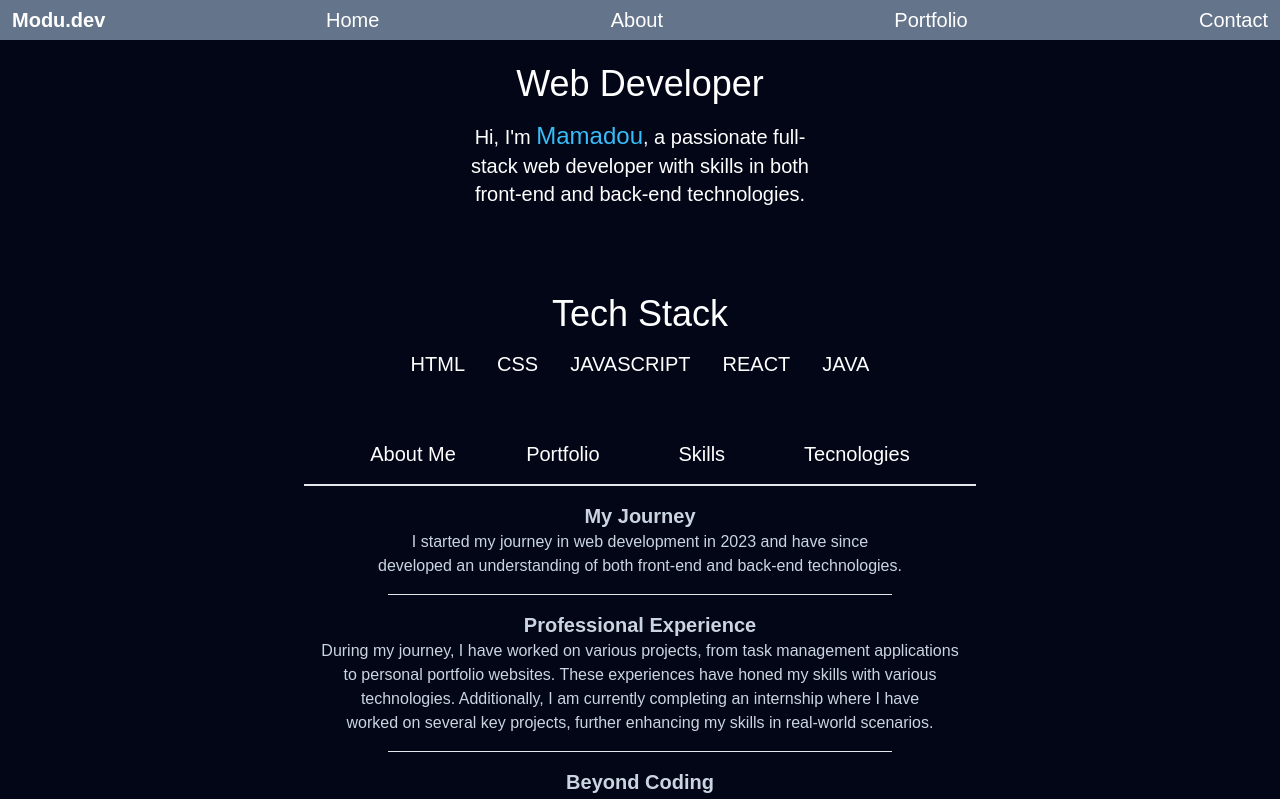
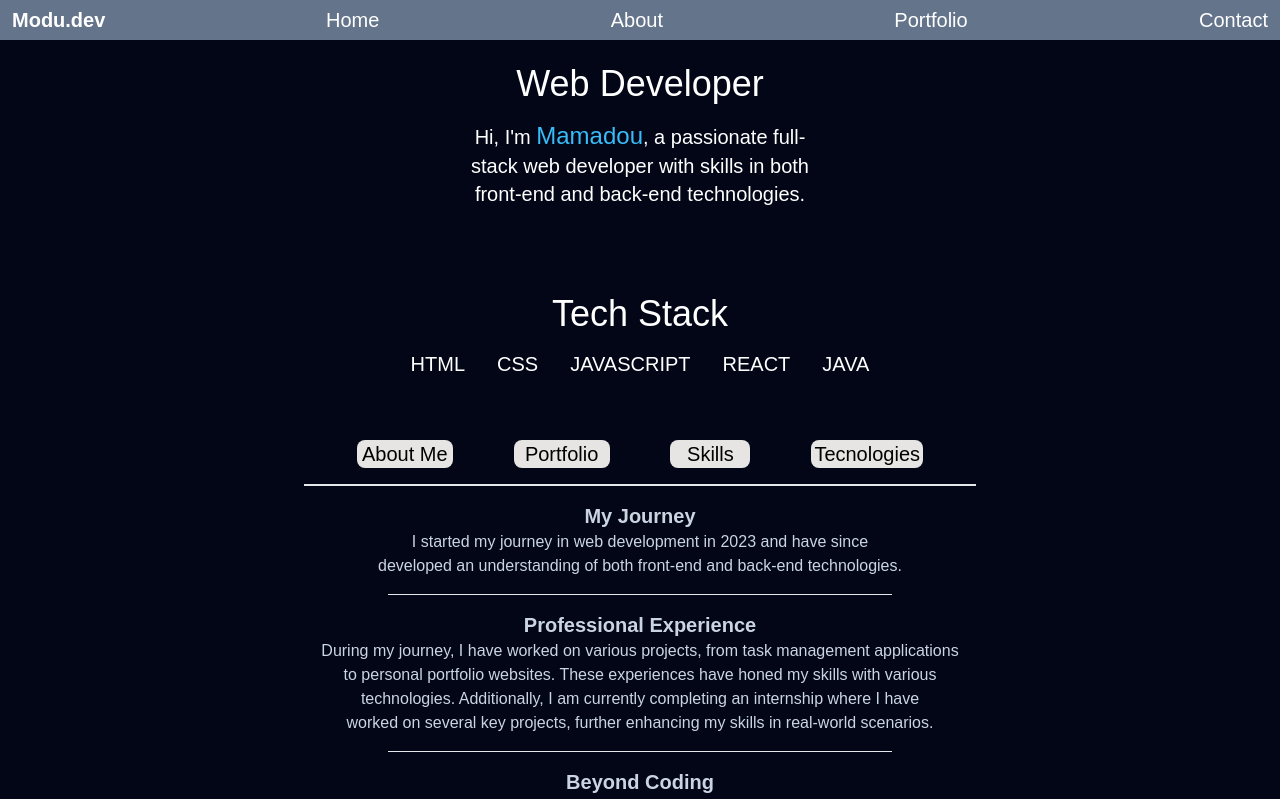
Before and after one commit to Mamadou-mbaye/porfolio-react, a React (Create React App) app: page / in a window 1280 px wide. Shown: the top 799 px of the page. Built offline with nearby package versions, Linux system fonts and the light colour scheme.

Commit message:
sezione presentazione modificato

```diff
--- a/src/pages/Home.tsx
+++ b/src/pages/Home.tsx
@@ -46,19 +46,18 @@ const Home: React.FC<HeaderProps> = ({
       setBodyWidth(window.innerWidth);
     };
     window.addEventListener("resize", handleResize);
-    const handleDisplayTitles = ()=>
-      {
-        const titles: HTMLElement = document.getElementById(
-          "titles"
-        ) as HTMLElement;
+    const handleDisplayTitles = () => {
+      const titles: HTMLElement = document.getElementById(
+        "titles"
+      ) as HTMLElement;
 
-        if (bodyWidth < 500){
-          titles.classList.add("flex-col")
-        }else{
-          titles.classList.remove("flex-col")
-        }
+      if (bodyWidth < 500) {
+        titles.classList.add("flex-col");
+      } else {
+        titles.classList.remove("flex-col");
       }
-      handleDisplayTitles()
+    };
+    handleDisplayTitles();
   }, [bodyWidth]);
   return (
     <main
@@ -105,12 +104,15 @@ const Home: React.FC<HeaderProps> = ({
         </div>
         <div
           id="info"
-          className="grid gap-4 place-items-center mb-4 divide-y-2 divide-solid max-w-3xl "
+          className="grid gap-4 place-items-center mb-4 divide-y-2 divide-solid max-w-3xl"
         >
-          <div id="titles" className="flex justify-evenly w-full flex-wrap gap-1">
+          <div
+            id="titles"
+            className="flex justify-evenly w-full flex-wrap gap-2"
+          >
             <h3
               id="about"
-              className="text-xl cursor-pointer hover:text-gray-400  min-w-16 text-center"
+              className="text-xl cursor-pointer text-black bg-stone-200 rounded-lg min-w-24 text-center hover:bg-stone-400"
               onClick={handleAboutClick}
               ref={aboutRef}
             >
@@ -118,7 +120,7 @@ const Home: React.FC<HeaderProps> = ({
             </h3>
             <h3
               id="portfolio"
-              className="text-xl cursor-pointer hover:text-gray-400  min-w-16 text-center"
+              className="text-xl cursor-pointer text-black bg-stone-200 rounded-lg min-w-24 text-center hover:bg-stone-400"
               onClick={handlePortfolioClick}
               ref={portfolioRef}
             >
@@ -126,14 +128,14 @@ const Home: React.FC<HeaderProps> = ({
             </h3>
             <h3
               id="skills"
-              className="text-xl cursor-pointer hover:text-gray-400 min-w-16 text-center"
+              className="text-xl cursor-pointer text-black bg-stone-200 rounded-lg min-w-20 text-center hover:bg-stone-400"
               onClick={handleSkillsClick}
             >
               Skills
             </h3>
             <h3
               id="tecnologies"
-              className="text-xl cursor-pointer hover:text-gray-400  min-w-16 text-center"
+              className="text-xl cursor-pointer text-black bg-stone-200 rounded-lg min-w-28 text-center hover:bg-stone-400"
               onClick={handleTecnologiesClick}
             >
               Tecnologies
```
